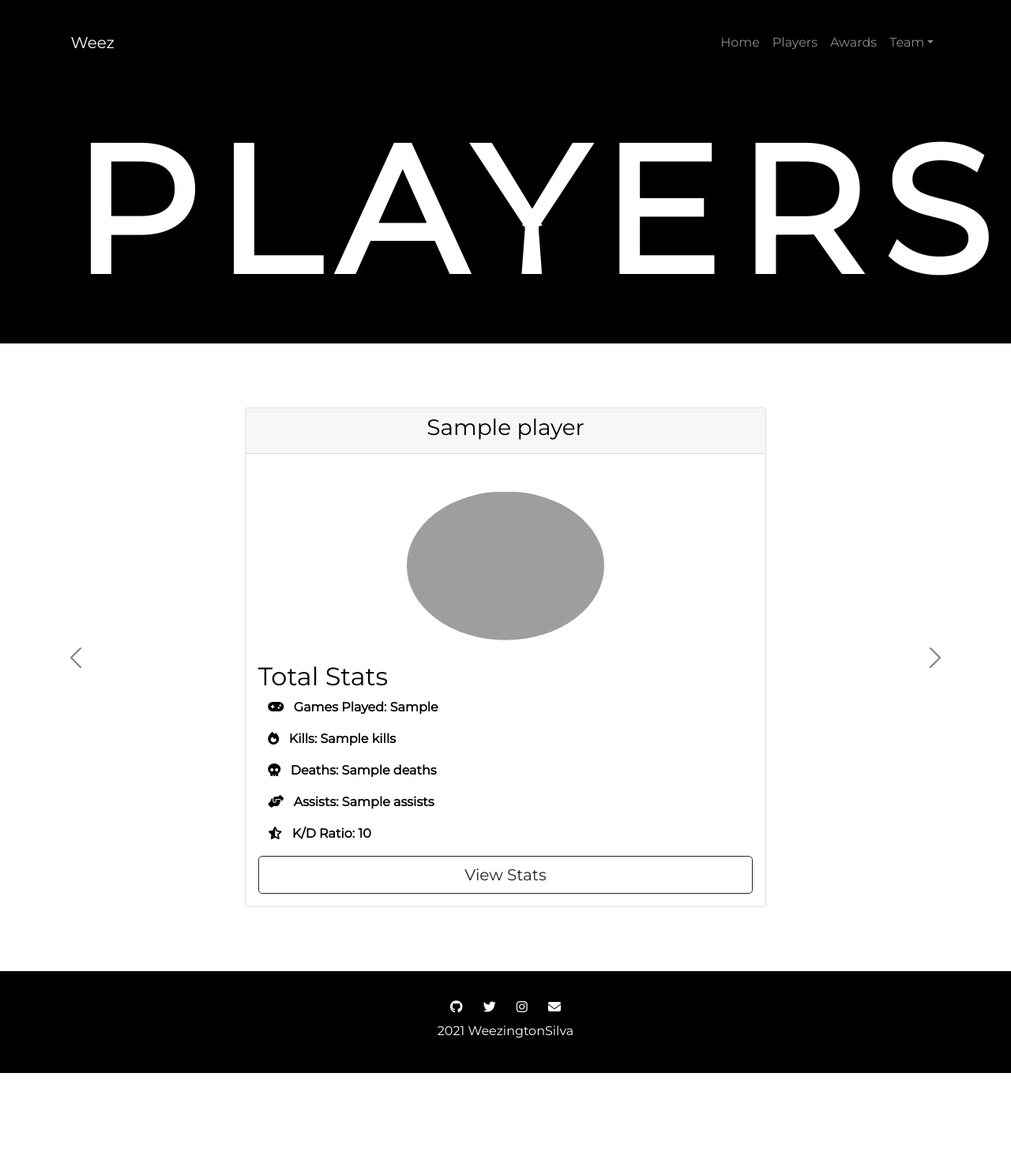
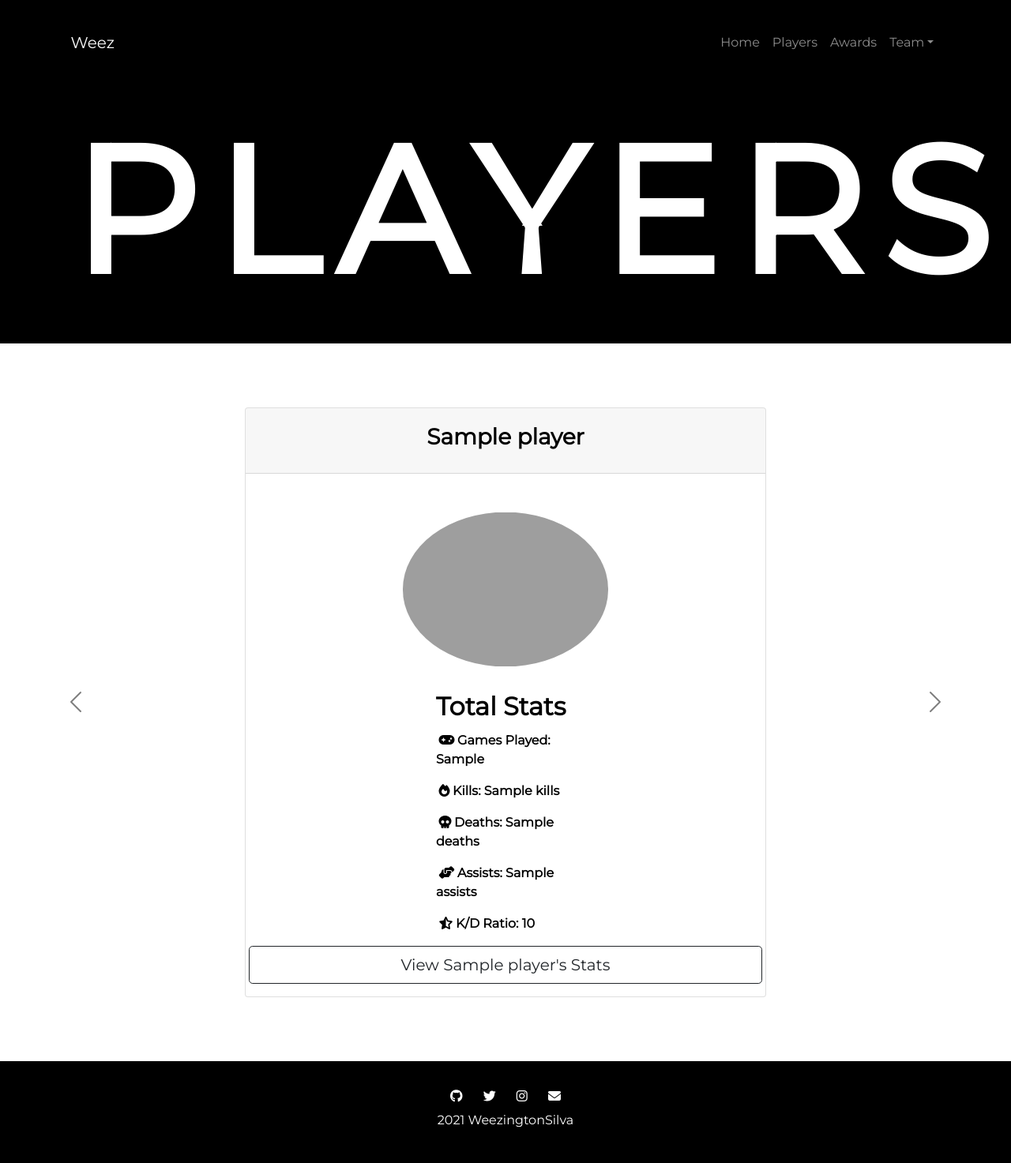
Before and after one commit to rumeeahmed/WeezAPI, a Flask app: template templates/players.html in a window 1280 px wide. Shown: the whole page at 79% size. Before the commit the page ends 1359 px from the top, so only its background shows below. Run offline with Flask 2, Linux system fonts and the light colour scheme; the template is opened without the code that fills it: most values are stand-ins (such as "Sample title", 1, 10 or a date in 2020); some libraries are stand-ins or nearby versions; grey boxes are pictures that could not be loaded.

Commit message:
Centered and left justified the stats.

```diff
--- a/static/css/styles.css
+++ b/static/css/styles.css
@@ -7,6 +7,11 @@ body {
 footer {
     padding: 2% 2% 2%;
     text-align: center;
+}
+
+.footer-icon {
+    color: white;
+    padding: 1%;
 }
 
 .white {
@@ -94,6 +99,11 @@ footer {
     Players Page
 */
 
+.medium-heading {
+    font-weight: bold;
+    padding: 2% 0;
+}
+
 .card {
     margin: 5% 20% 5%;
     text-align: center;
@@ -101,7 +111,10 @@ footer {
 }
 
 .card-text {
+    display: inline-block;
     text-align: left;
+    margin: auto;
+    width: 200px;
 }
 
 .players-image {
@@ -109,12 +122,3 @@ footer {
     width: 40%;
     padding: 5% 0;
 }
-
-/*
-    Footer Styling
-*/
-
-.footer-icon {
-    color: white;
-    padding: 1%;
-}
--- a/templates/players.html
+++ b/templates/players.html
@@ -21,8 +21,10 @@
                             <div class="card-header">
                                 <h3 class="medium-heading">{{ player['player'] }}</h3>
                             </div>
+                            <div class="row">
                                 <div class="card-body">
                                     <img class="players-image" src="../static/img/players/{{ player['player'] }}.jpeg" alt="players-image">
+                                    <div class="row">
                                         <div class="card-text">
                                             <h2 class="medium-heading card-subtitle mb-2">Total Stats</h2>
                                             <p><i class="fas fa-gamepad home-icon"></i>Games Played: {{ display_stats[player['player']]['games_played'] }}</p>
@@ -32,7 +34,9 @@
                                             <p><i class="fas fa-star-half-alt home-icon"></i>K/D Ratio: {{ (display_stats[player['player']]['kills'] / display_stats[player['player']]['deaths'])|round(2) }}</p>
                                         </div>
                                         <div class="d-grid gap-2">
-                                    <button class="btn btn-outline-dark btn-lg btn-block card-link" type="button">View Stats</button>
+                                            <button class="btn btn-outline-dark btn-lg btn-block card-link" type="button">View {{ player['player'] }}'s Stats</button>
+                                        </div>
+                                    </div>
                                 </div>
                             </div>
                         </div>
```
Lines whose indentation alone changed are shown as unchanged.
